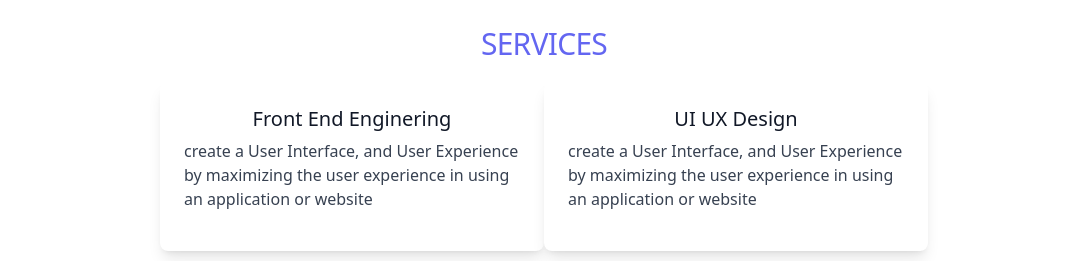
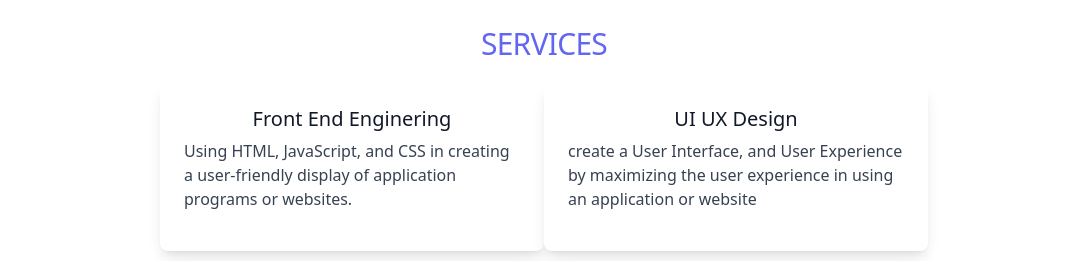
Before and after one commit to Sylfiaput12/Assignment3-Website-tailwind, a plain HTML site: page index.html in a window 1280 px wide. Shown: the part 1940-2201 px from the top of the page, without its empty margins (96-1183 px from the left). Drawn offline with nearby package versions, Linux system fonts and the light colour scheme.

Commit message:
add text in index.html

```diff
--- a/index.html
+++ b/index.html
@@ -405,7 +405,7 @@
       <div class="block p-6 rounded-lg shadow-lg bg-white max-w-sm">
         <h5 class="text-gray-900 text-xl leading-tight font-medium mb-2 text-center">Front End Enginering</h5>
         <p class="text-gray-700 text-base mb-4">
-          create a User Interface, and User Experience by maximizing the user experience in using an application or website
+          Using HTML, JavaScript, and CSS in creating a user-friendly display of application programs or websites.
         </p>
       </div>
       <div class="block p-6 rounded-lg shadow-lg bg-white max-w-sm">
```
